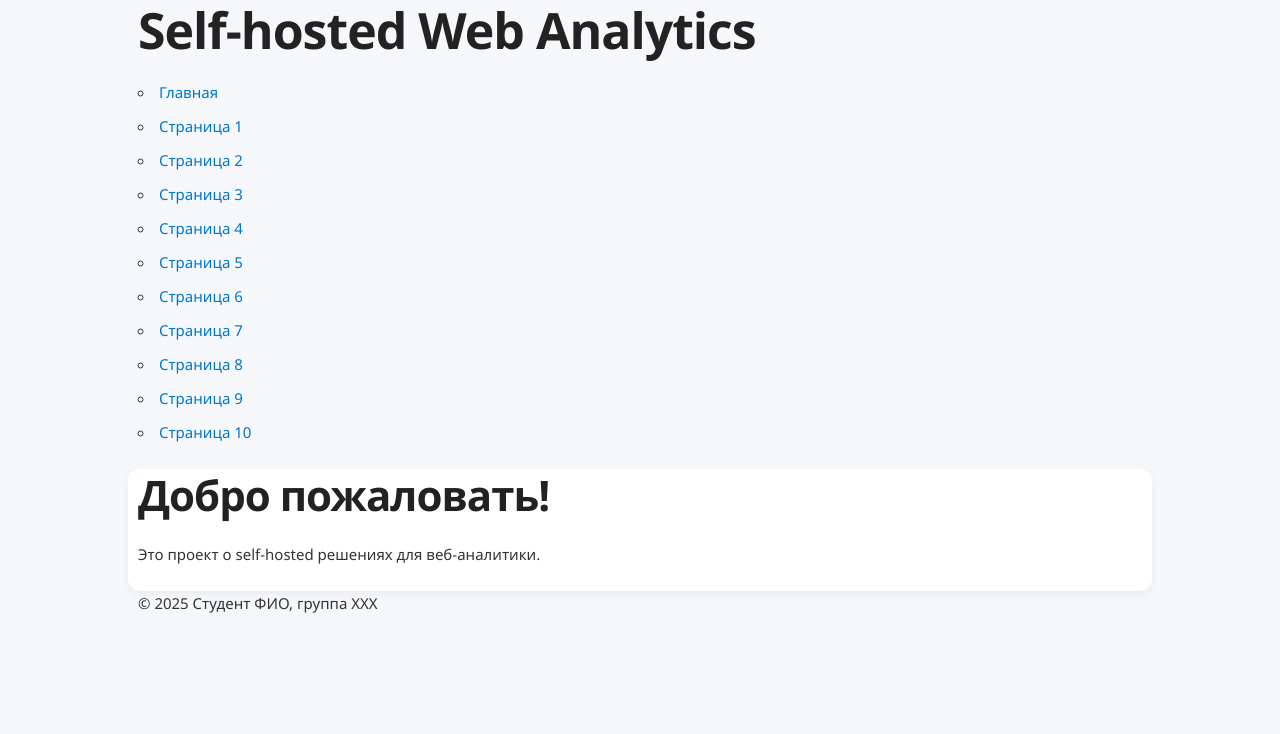
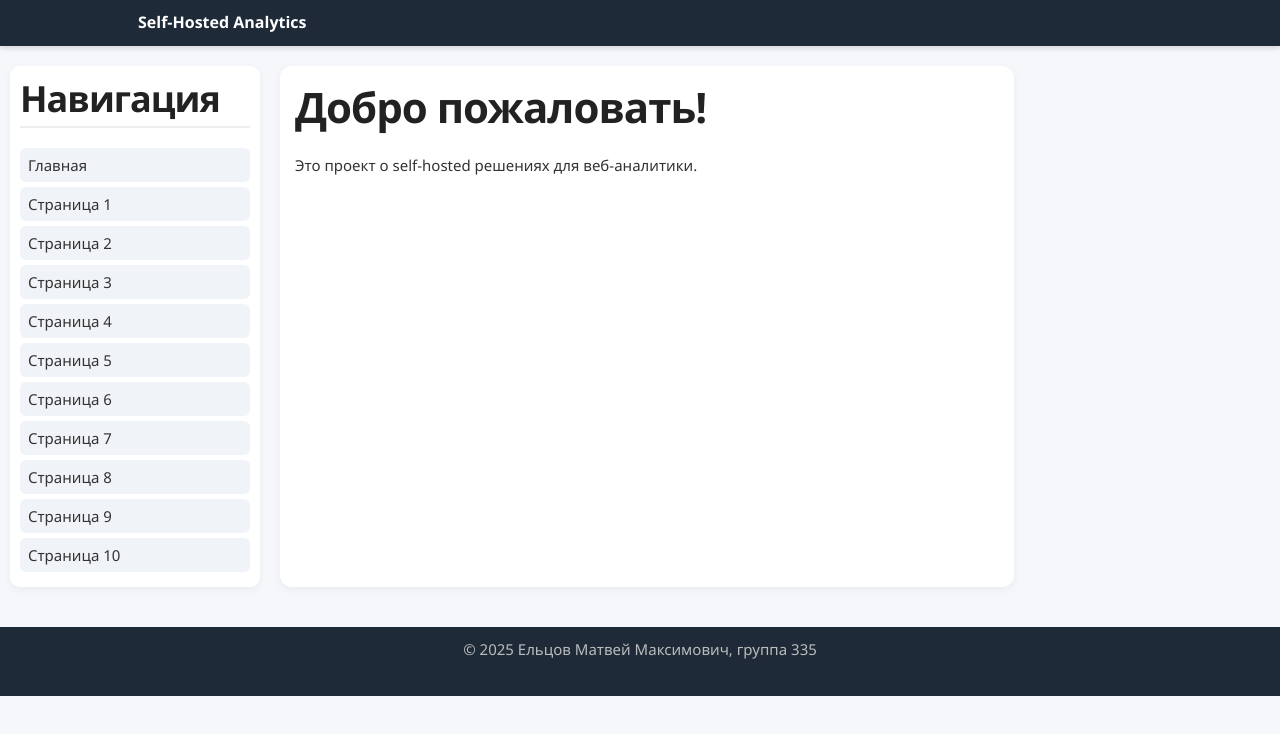
Before and after one commit to frolame123/web-analytics-site, a plain HTML site: page index.html in a window 1280 px wide. Drawn offline with Linux system fonts and the light colour scheme.

Commit message:
Add files via upload

```diff
--- a/css/style.css
+++ b/css/style.css
@@ -88,7 +88,7 @@ a:hover {
 /* ====== КОНТЕНТ + САЙДБАР ====== */
 .content-grid {
   display: grid;
-  grid-template-columns: 2fr 1fr;
+  grid-template-columns: 250px 1fr;
   gap: 2rem;
   margin: 2rem 0;
 }
@@ -105,9 +105,10 @@ main {
 aside {
   background: #fff;
   padding: 1rem;
-  border-radius: 12px;
+  border-radius: 10px;
   box-shadow: 0 3px 8px rgba(0,0,0,0.05);
 }
+
 
 aside h3 {
   margin-top: 0;
@@ -115,31 +116,32 @@ aside h3 {
   padding-bottom: 0.4rem;
 }
 
-aside form {
-  display: flex;
-  flex-direction: column;
-  gap: 0.6rem;
-  margin-bottom: 1rem;
+
+aside ul {
+  list-style: none;
+  padding: 0;
+  margin: 0;
 }
 
-aside input {
-  padding: 0.6rem;
-  border: 1px solid #ddd;
-  border-radius: 6px;
+/* Элементы списка */
+aside ul li {
+  margin: 0.5rem 0;
 }
 
-aside button {
-  background: #0077cc;
-  color: #fff;
-  border: none;
-  padding: 0.6rem;
+/* Ссылки в сайдбаре */
+aside ul li a {
+  display: block;
+  padding: 0.5rem 0.8rem;
   border-radius: 6px;
-  cursor: pointer;
+  background: #f0f3f7;
+  color: #333;
+  text-decoration: none;
   transition: 0.3s;
 }
 
-aside button:hover {
-  background: #005999;
+aside ul li a:hover {
+  background: #0077cc;
+  color: #fff;
 }
 
 /* ====== FOOTER ====== */
--- a/index.html
+++ b/index.html
@@ -4,7 +4,7 @@
   <meta charset="UTF-8">
   <meta name="viewport" content="width=device-width, initial-scale=1.0">
   <title>Self-hosted Web Analytics</title>
-
+  <link rel="icon" type="image/x-icon" href="images/favicon.ico">
   <!-- Normalize -->
   <link rel="stylesheet" href="css/normalize.css">
   <!-- Skeleton -->
@@ -14,9 +14,23 @@
 </head>
 <body>
 
-  <header>
-    <div class="container">
-      <h1>Self-hosted Web Analytics</h1>
+  <header class="site-header">
+    <div class="container header-flex">
+      <div class="logo">
+        <a href="index.html">Self-Hosted Analytics</a>
+      </div>
+      <nav class="main-nav">
+        <button class="burger">☰</button>
+      </nav>
+    </div>
+  </header>
+
+  <!-- ОБЩИЙ КОНТЕЙНЕР ДЛЯ САЙДБАРА И MAIN -->
+  <div class="container content-grid">
+
+    <!-- Сайдбар -->
+    <aside>
+      <h3>Навигация</h3>
       <nav>
         <ul>
           <li><a href="index.html">Главная</a></li>
@@ -32,19 +46,27 @@
           <li><a href="page10.html">Страница 10</a></li>
         </ul>
       </nav>
-    </div>
-  </header>
+    </aside>
 
-  <main class="container">
-    <h2>Добро пожаловать!</h2>
-    <p>Это проект о self-hosted решениях для веб-аналитики.</p>
-  </main>
+    <!-- Основной контент -->
+    <main>
+      <h2>Добро пожаловать!</h2>
+      <p>Это проект о self-hosted решениях для веб-аналитики.</p>
+    </main>
 
-  <footer>
+  </div> <!-- Закрытие content-grid -->
+
+  <footer class="site-footer">
     <div class="container">
-      <p>&copy; 2025 Студент ФИО, группа ХХХ</p>
+      <p>&copy; 2025 Ельцов Матвей Максимович, группа 335</p>
     </div>
   </footer>
 
+  <script>
+    document.querySelector('.burger').addEventListener('click', function() {
+      document.querySelector('.main-nav').classList.toggle('active');
+    });
+  </script>
+
 </body>
 </html>
```
Also changed, not shown: images/favicon.ico (added).
